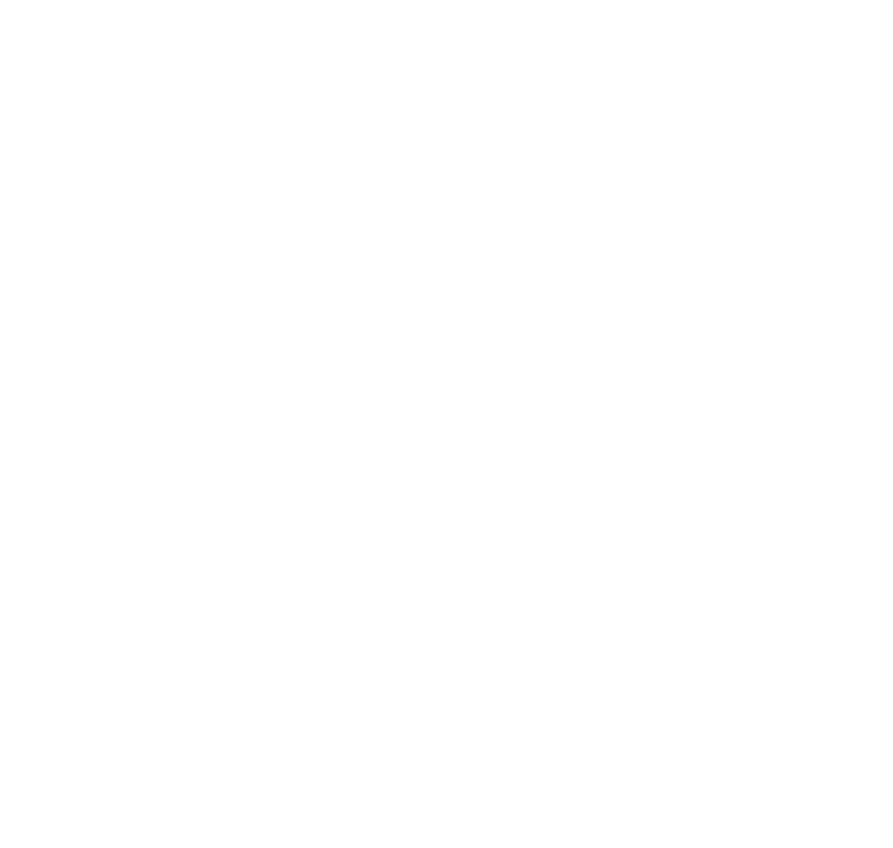
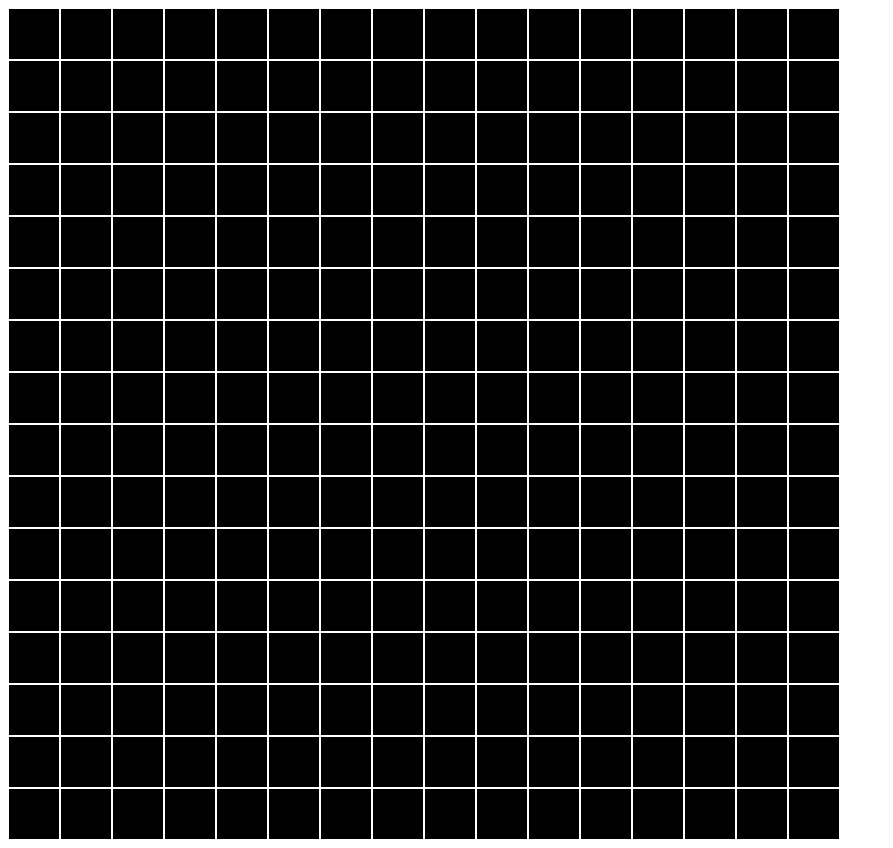
Before and after one commit to rohanpiya/etch-a-sketch, a plain HTML site: page index.html in a window 1280 px wide. Shown: the whole page, without its empty margins (0-893 px from the left). Before the commit the page ends 800 px from the top, so only its background shows below. Drawn offline with Linux system fonts and the light colour scheme.

Commit message:
Set up the 16x16 grid

```diff
--- a/index.html
+++ b/index.html
@@ -6,7 +6,7 @@
     <title>Etch A Sketch</title>
 </head>
 <body>
-    <div class="container">
+    <div class="big-container">
 
     </div>
     <script src="script.js"></script>
--- a/script.js
+++ b/script.js
@@ -0,0 +1,18 @@
+const bigContainer = document.querySelector('.big-container');
+
+for(let i = 0; i < 16; i++) {
+    const smallContainer = document.createElement('div');
+    smallContainer.classList.add('small-container');
+    for(let j = 0; j < 16; j++) {
+        const square = document.createElement('div');
+        square.classList.add('square');
+        square.style.width = '50px';
+        square.style.height = '50px';
+        square.style.backgroundColor = 'black';
+        square.style.border = 'white 1px solid';
+        smallContainer.appendChild(square);
+    }
+    bigContainer.appendChild(smallContainer);
+}
+
+bigContainer.style.display = 'flex';
```
